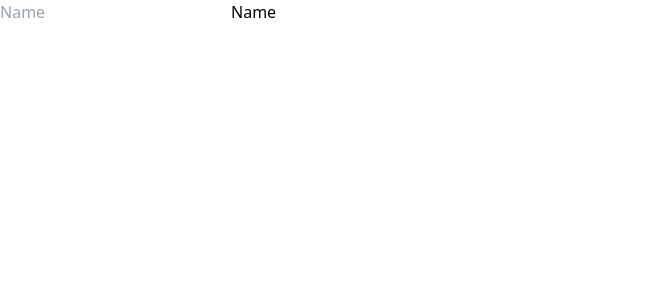
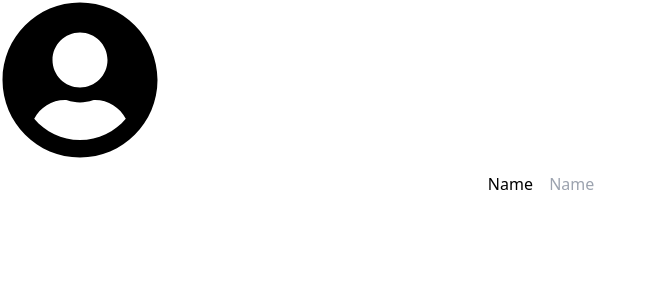
Before and after one commit to ravikr126/admin-panel-phone, a React (Create React App) app: page / in a window 1280 px wide. Shown: the top 300 px of the page, without its empty margins (0-656 px from the left). Built offline with nearby package versions, Linux system fonts and the light colour scheme.

Commit message:
icons added

```diff
--- a/src/Components/Update_profile.jsx
+++ b/src/Components/Update_profile.jsx
@@ -1,16 +1,18 @@
 import React from 'react'
+import { FaUserCircle } from "react-icons/fa";
+
 
 const Update_profile = () => {
   return (
     <>
-    <div>
+    <div className=''>
         {/* 1st block */}
-        <div className='flex flex-row'>
-            <div className='flex-col'>
-                <ul>
-                    <li><input type="text" placeholder='Name'/>Name</li>
-                </ul>
-            </div>
+        <div className='text-center'>
+            <ul>
+                <li><FaUserCircle  className='size-40' /></li>
+                <li className='text-black'>Name <input type="text" className='rounded-lg border-black p-3' placeholder='Name' /></li>
+            </ul>
+
 
         </div>
     </div>
```
